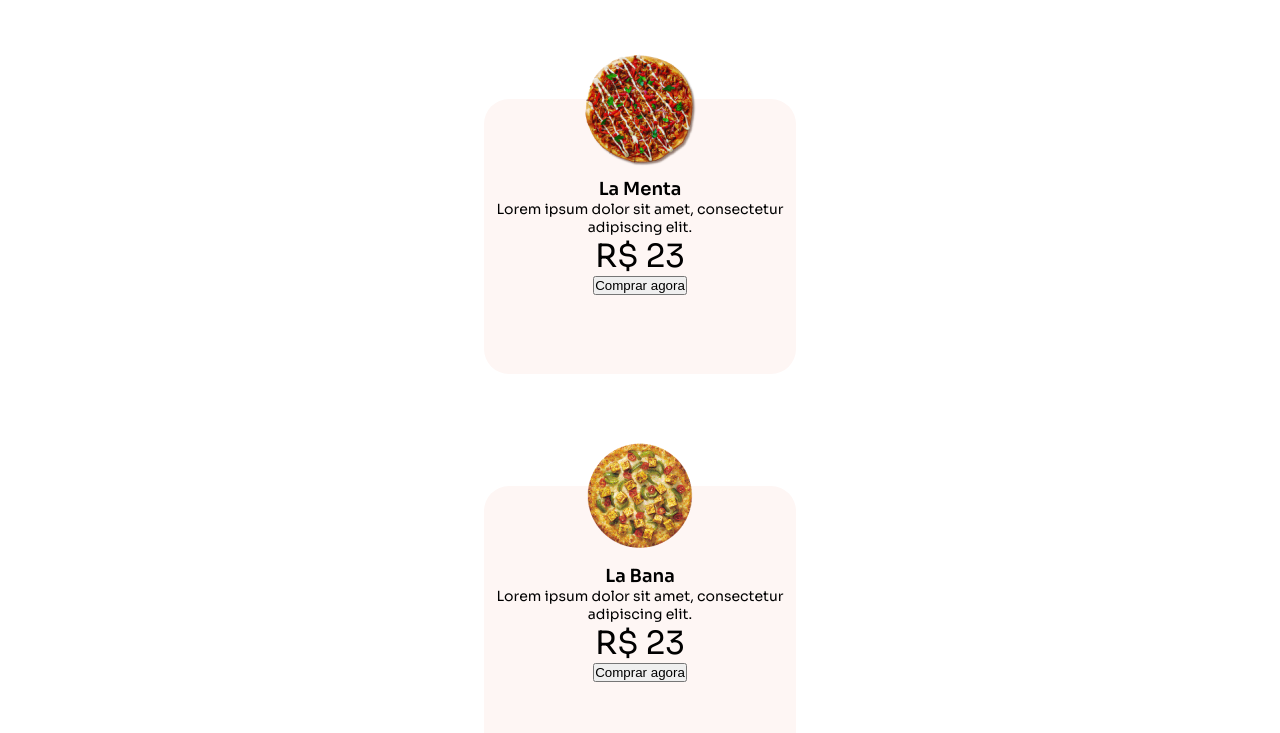
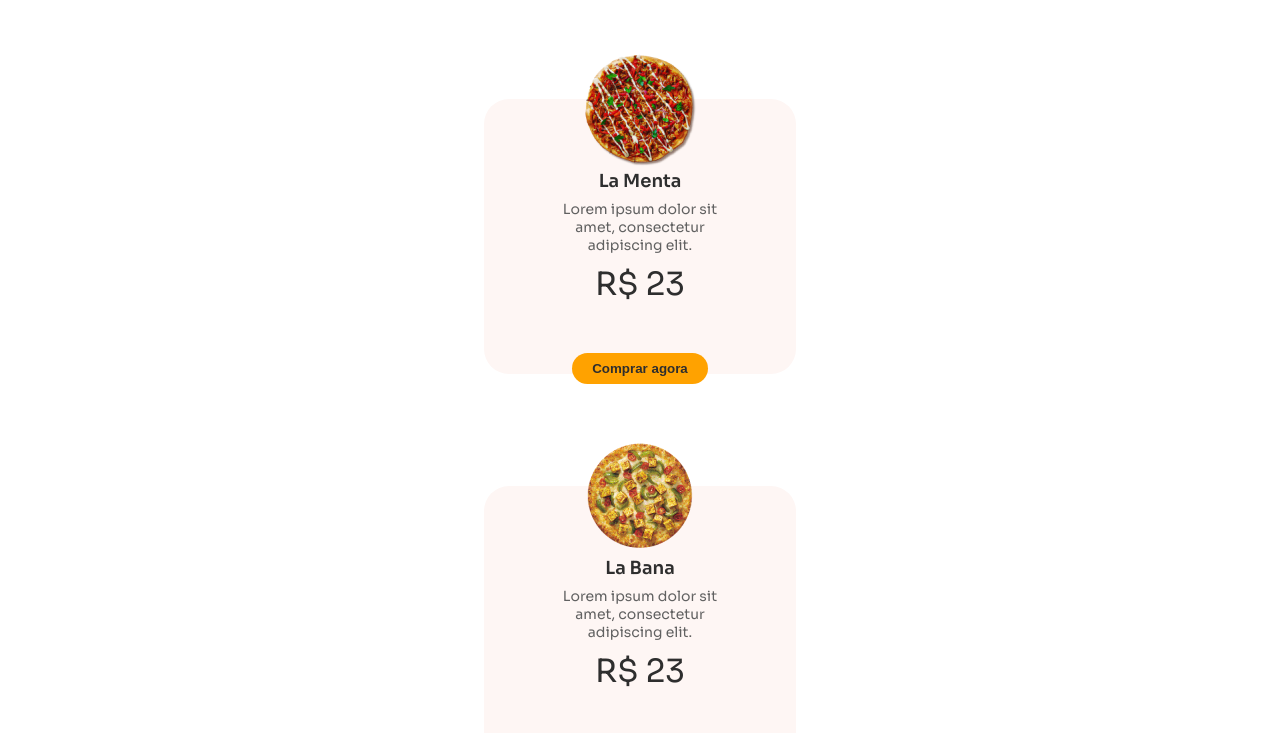
Before and after one commit to mirladuarty/desafio-codelandia-la-pizza, a plain HTML site: page index.html in a window 1280 px wide. Shown: the part 508-1241 px from the top of the page. Drawn offline with Linux system fonts and the light colour scheme.

Commit message:
align content card description

```diff
--- a/style.css
+++ b/style.css
@@ -8,6 +8,7 @@
 
 :root {
     --clr-green: #5C913B;
+    --clr-pink: #FEF6F4;
     --clr-yellow: #FFA200;
     --clr-red: #CF3031;
     --clr-white: #FEF6F4;
@@ -33,6 +34,10 @@ header {
     place-content: center;
 }
 
+header h1 {
+    color: var(--clr-white);
+}
+
 .container-pizzas {
     display: grid;
     place-content: center;
@@ -45,7 +50,7 @@ header {
     height: 275px;
     width: 312px;
 
-    background: #FEF6F4;
+    background: var(--clr-pink);
     border-radius: 25px;
     display: flex;
     flex-direction: column;
@@ -53,10 +58,24 @@ header {
     justify-content: center;
 }
 
+.card-pizza > .description {
+    display: flex;
+    flex-direction: column;
+    justify-content: center;
+    align-items: center;
+    gap: 10px;
+}
+
+.description > .content p {
+    margin-top: 8px;
+    width: 180px;
+}
+
 .card-pizza > img {
     position: absolute;
     top: -50px;
 }
+
 
 p, h4 {
     text-align: center;
@@ -64,14 +83,31 @@ p, h4 {
 
 .card-pizza h4 {
     font-size: 18px;
+    color: var(--clr-dark-gray);
 }
 
 .card-pizza .content p {
     font-size: 14px;
+    color: var(--clr-grey);
 }
 
 .card-pizza .price {
     font-size: 32px;
+    color: var(--clr-dark-gray);
+}
+
+.card-pizza button {
+    position: absolute;
+
+    bottom: -10px;
+    background: var(--clr-yellow);
+    border-radius: 25px;
+    padding: 8px 20px;
+    border: transparent;
+
+    color: #2E2E2E;
+
+    font-weight: 600;
 }
 .about > .content {
     width: 100%;
```
